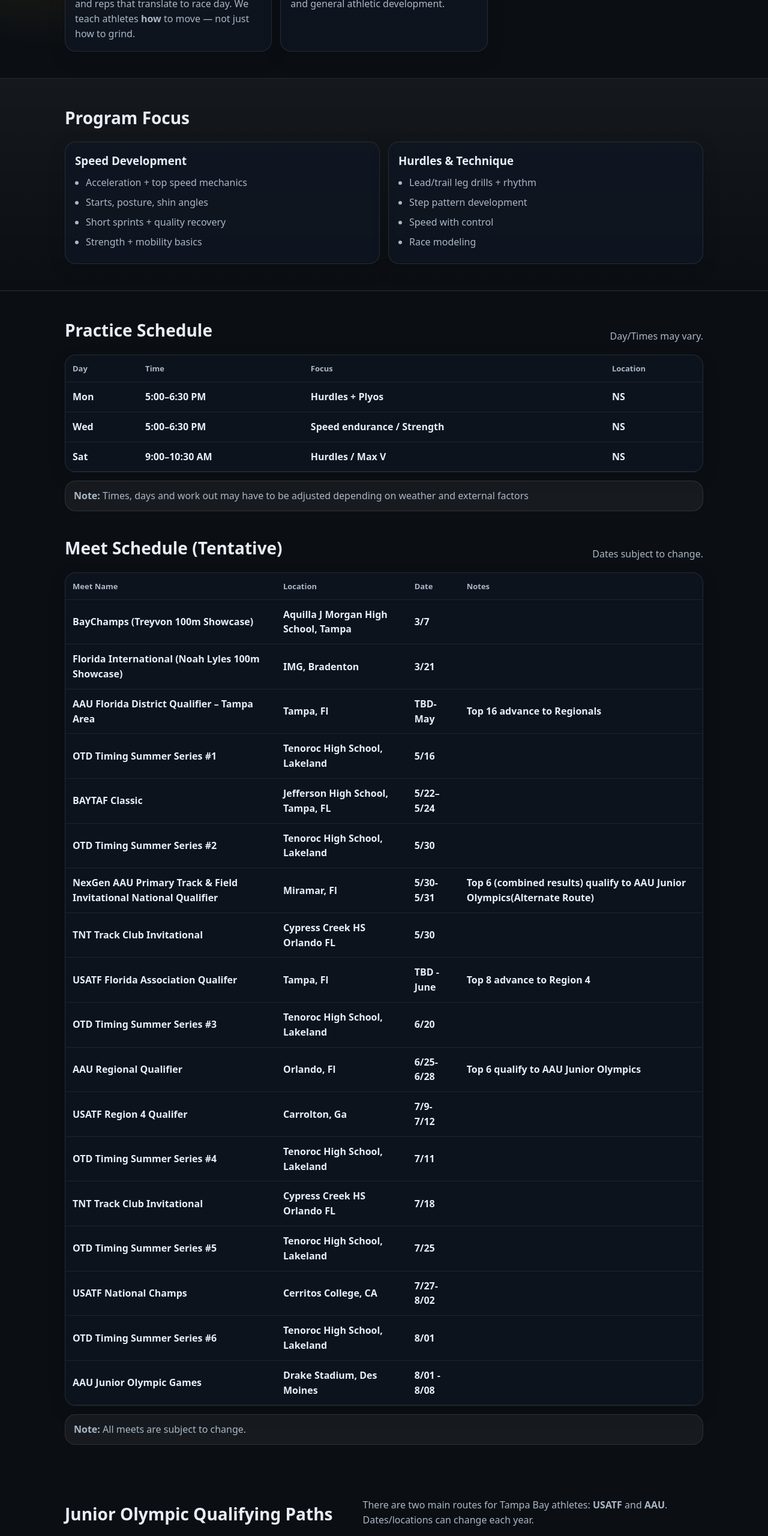
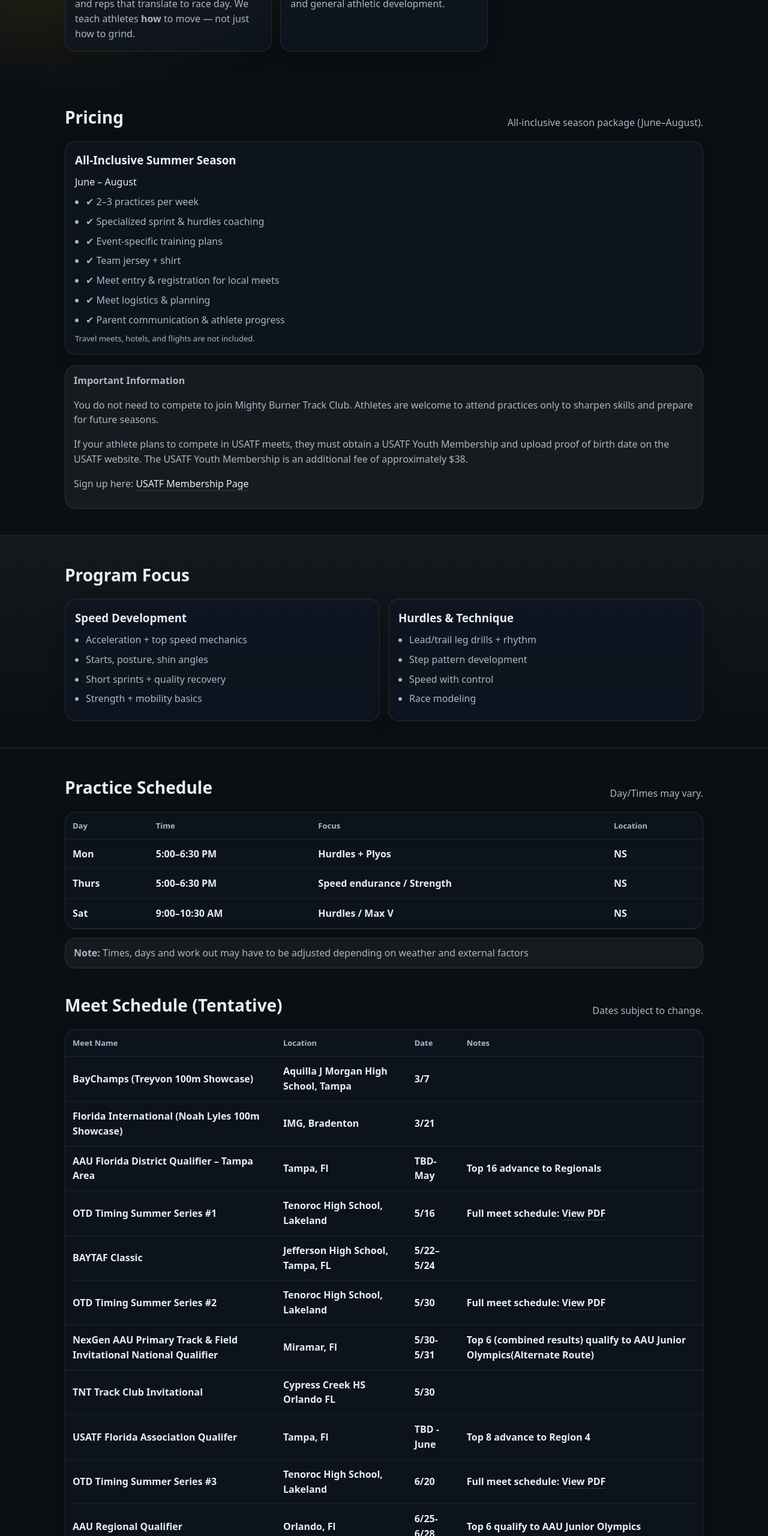
Before and after one commit to ewhaley50/MightyBurnerTC, a plain HTML site: page index.html in a window 1280 px wide. Shown: the part 920-3480 px from the top of the page at 60% size. Drawn offline with Linux system fonts and the light colour scheme.

```diff
--- a/index.html
+++ b/index.html
@@ -124,6 +124,61 @@
       </div>
     </section>
 
+<!-- Pricing -->
+<section class="section" id="pricing">
+  <div class="container">
+
+    <div class="section__head">
+      <h2>Pricing</h2>
+      <p>All-inclusive season package (June–August).</p>
+    </div>
+
+    <div class="card priceCard priceCard--featured">
+      <h3>All-Inclusive Summer Season</h3>
+
+      <div class="price">
+      <!--  <span class="price__amount">$625</span> -->
+        <span class="price__term">June – August</span>
+      </div>
+
+      <ul class="list">
+        <li>✔ 2–3 practices per week</li>
+        <li>✔ Specialized sprint &amp; hurdles coaching</li>
+        <li>✔ Event-specific training plans</li>
+        <li>✔ Team jersey + shirt</li>
+        <li>✔ Meet entry &amp; registration for local meets</li>
+        <li>✔ Meet logistics &amp; planning</li>
+        <li>✔ Parent communication &amp; athlete progress</li>
+      </ul>
+
+      <p class="muted small">
+        Travel meets, hotels, and flights are not included.
+      </p>
+    </div>
+
+    <div class="note" style="margin-top:18px;">
+      <strong>Important Information</strong>
+
+      <p>
+        You do not need to compete to join Mighty Burner Track Club. Athletes are welcome to attend practices only to sharpen skills and prepare for future seasons.
+      </p>
+
+      <p>
+        If your athlete plans to compete in USATF meets, they must obtain a USATF Youth Membership and upload proof of birth date on the USATF website. The USATF Youth Membership is an additional fee of approximately $38.
+      </p>
+
+      <p>
+        Sign up here:
+        <a class="link"
+           href="https://www.usatf.org/home/top-utility-nav-content/membership"
+           target="_blank" rel="noopener">
+          USATF Membership Page
+        </a>
+      </p>
+    </div>
+
+  </div>
+</section>
     <!-- Programs -->
     <section class="section section--alt" id="programs">
       <div class="container">
@@ -183,7 +238,7 @@
                 <td>NS</td>
               </tr>
               <tr>
-                <td>Wed</td>
+                <td>Thurs</td>
                 <td>5:00–6:30 PM</td>
                 <td>Speed endurance / Strength</td>
                 <td>NS</td>
@@ -243,7 +298,14 @@
             <td>OTD Timing Summer Series #1</td>
             <td>Tenoroc High School, Lakeland</td>
             <td>5/16</td>
-            <td></td>
+            <td>
+              Full meet schedule:
+              <a href="/assets/documents/OTD-Summer-Series-Schedule.pdf"
+                target="_blank"
+                class="link">
+                View PDF
+              </a>
+            </td>
           </tr>
           <tr>
             <td>BAYTAF Classic</td>
@@ -255,7 +317,14 @@
             <td>OTD Timing Summer Series #2</td>
             <td>Tenoroc High School, Lakeland</td>
             <td>5/30</td>
-            <td></td>
+            <td>
+              Full meet schedule:
+              <a href="/assets/documents/OTD-Summer-Series-Schedule.pdf"
+                target="_blank"
+                class="link">
+                View PDF
+              </a>
+            </td>
           </tr>
           <tr>
             <td>NexGen AAU Primary Track & Field Invitational National Qualifier</td>
@@ -279,7 +348,14 @@
             <td>OTD Timing Summer Series #3</td>
             <td>Tenoroc High School, Lakeland</td>
             <td>6/20</td>
-            <td></td>
+            <td>
+              Full meet schedule:
+              <a href="/assets/documents/OTD-Summer-Series-Schedule.pdf"
+                target="_blank"
+                class="link">
+                View PDF
+              </a>
+            </td>
           </tr>
           <tr>
             <td>AAU Regional Qualifier</td>
@@ -297,7 +373,14 @@
             <td>OTD Timing Summer Series #4</td>
             <td>Tenoroc High School, Lakeland</td>
             <td>7/11</td>
-            <td></td>
+            <td>
+              Full meet schedule:
+              <a href="/assets/documents/OTD-Summer-Series-Schedule.pdf"
+                target="_blank"
+                class="link">
+                View PDF
+              </a>
+            </td>
           </tr>
           <tr>
             <td>TNT Track Club Invitational</td>
@@ -309,7 +392,14 @@
             <td>OTD Timing Summer Series #5</td>
             <td>Tenoroc High School, Lakeland</td>
             <td>7/25</td>
-            <td></td>
+            <td>
+              Full meet schedule:
+              <a href="/assets/documents/OTD-Summer-Series-Schedule.pdf"
+                target="_blank"
+                class="link">
+                View PDF
+              </a>
+            </td>
           </tr>
           <tr>
             <td>USATF National Champs</td>
@@ -321,7 +411,14 @@
             <td>OTD Timing Summer Series #6</td>
             <td>Tenoroc High School, Lakeland</td>
             <td>8/01</td>
-            <td></td>
+            <td>
+              Full meet schedule:
+              <a href="/assets/documents/OTD-Summer-Series-Schedule.pdf"
+                target="_blank"
+                class="link">
+                View PDF
+              </a>
+            </td>
           </tr>
           <tr>
             <td>AAU Junior Olympic Games</td>
@@ -501,11 +598,26 @@
           </article>
 
       <article class="card person">
-            <div class="avatar" aria-hidden="true">MB</div>
+          <img class="avatar avatar--photo"
+          src="/assets/img/roosevelt.jpg"
+          alt="Coach Roosevelt" />
+
         <h3>Roosevelt A</h3>
         <p class="muted">Sprints/Strength</p>
+
         <p>
-              Short bio.
+          Coach Roosevelt is a former dual-sport athlete from Boyd H. Anderson High School with a background in football, track &amp; field, and AAU track.
+        </p>
+
+        <ul class="bioList">
+          <li>USATF Masters National Champion</li>
+          <li>Southeast Regional Record Holder</li>
+          <li>M25 Southeast Regional Indoor Record Holder (60m, 200m, 400m)</li>
+          <li>USATF M30 Indoor National Champion (400m)</li>
+        </ul>
+
+        <p>
+          He emphasizes rest, recovery, nutrition, and smart training while helping athletes grow in character, discipline, and leadership.
         </p>
       </article>
         </div>
@@ -610,6 +722,11 @@
             <label class="field">
               <span>Primary Events</span>
               <input name="events" type="text" placeholder="e.g., 100m, 200m, 110H, 400H" />
+            </label>
+
+            <label class="field">
+              <span>USATF Membership ID</span>
+              <input name="membership" type="text"  />
             </label>
 
             <label class="field field--full">
```
Also changed, not shown: assets/img/MightyBurner Singlet.png (added), assets/img/roosevelt.jpg (added), 2 other files. Lines whose indentation alone changed are shown as unchanged.
